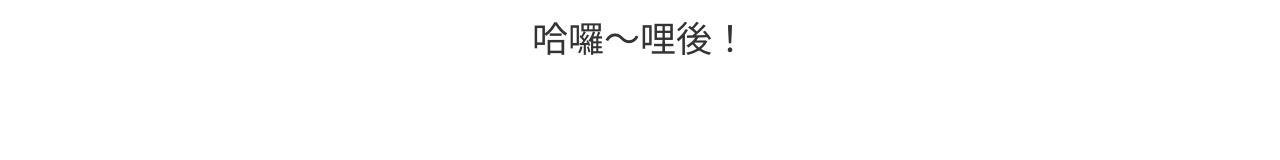
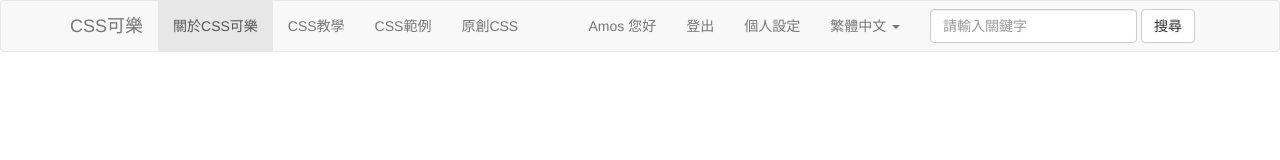
Before and after one commit to houkuanyu4/test1110-1, a plain HTML site: page index.html in a window 1280 px wide. Drawn offline with nearby package versions, Linux system fonts and the light colour scheme.

Commit message:
分線2-navbar

```diff
--- a/index.html
+++ b/index.html
@@ -15,7 +15,55 @@
 
 <body>
 
-    <h1 class="text-center">哈囉～哩後！</h1>
+
+    <nav class="navbar navbar-default" role="navigation">
+        <div class="container">
+            <div class="navbar-header">
+                <button type="button" class="navbar-toggle" data-toggle="collapse" data-target=".navbar-ex1-collapse">
+                    <span class="sr-only">選單切換</span>
+                    <span class="icon-bar"></span>
+                    <span class="icon-bar"></span>
+                    <span class="icon-bar"></span>
+                </button>
+                <a class="navbar-brand" href="#">CSS可樂</a>
+            </div>
+
+            <!-- 手機隱藏選單區 -->
+            <div class="collapse navbar-collapse navbar-ex1-collapse">
+                <!-- 左選單 -->
+                <ul class="nav navbar-nav">
+                    <li class="active"><a href="#">關於CSS可樂</a></li>
+                    <li><a href="#">CSS教學</a></li>
+                    <li><a href="#">CSS範例</a></li>
+                    <li><a href="#">原創CSS</a></li>
+                </ul>
+
+                <!-- 搜尋表單 -->
+                <form class="navbar-form navbar-right" role="search">
+                    <div class="form-group">
+                        <input type="text" class="form-control" placeholder="請輸入關鍵字">
+                    </div>
+                    <button type="submit" class="btn btn-default">搜尋</button>
+                </form>
+
+                <!-- 右選單 -->
+                <ul class="nav navbar-nav navbar-right">
+                    <li><a href="#">Amos 您好</a></li>
+                    <li><a href="#">登出</a></li>
+                    <li><a href="#">個人設定</a></li>
+                    <li class="dropdown">
+                        <a href="#" class="dropdown-toggle" data-toggle="dropdown">繁體中文 <b class="caret"></b></a>
+                        <ul class="dropdown-menu">
+                            <li><a href="#">繁體中文</a></li>
+                            <li><a href="#">English</a></li>
+                            <li><a href="#">日本語</a></li>
+                        </ul>
+                    </li>
+                </ul>
+            </div>
+            <!-- 手機隱藏選單區結束 -->
+        </div>
+    </nav>
 
 
     <script src="https://code.jquery.com/jquery.js"></script>
```
